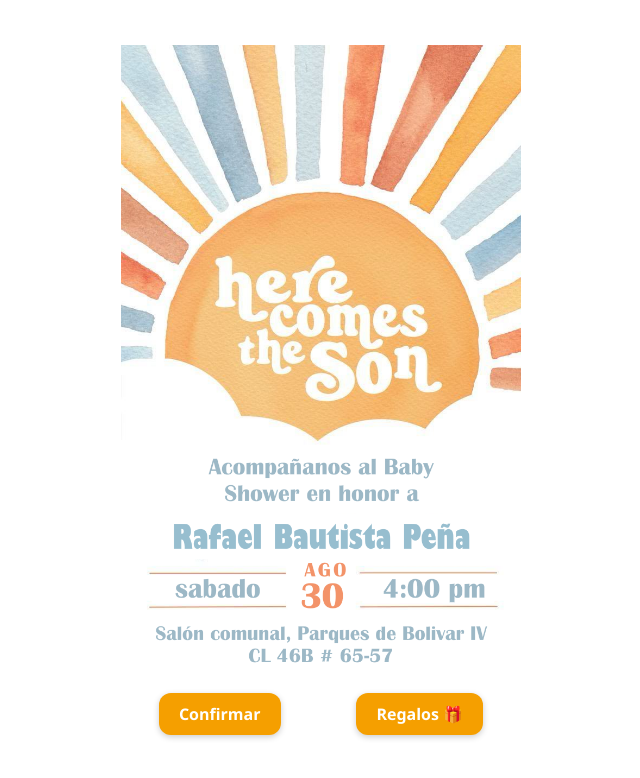
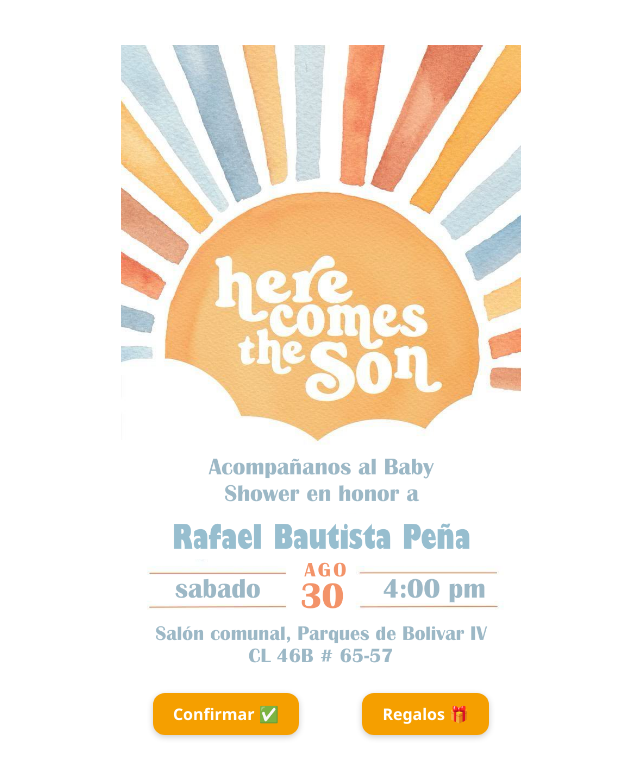
Before and after one commit to BautistaLRafa/invitacion, a plain HTML site: page index.html in a window 1280 px wide. Shown: the whole page, without its empty margins (319-959 px from the left). Drawn offline with Linux system fonts and the light colour scheme.

Commit message:
Update index.html

```diff
--- a/index.html
+++ b/index.html
@@ -50,7 +50,7 @@
   <div class="container">
     <img src="invitacion2.png" alt="Invitación Baby Shower" class="invitation-img">
     <div class="buttons">
-      <a href="https://example.com/confirmar" target="_blank">Confirmar</a>
+      <a href="https://example.com/confirmar" target="_blank">Confirmar ✅</a>
       <a href="https://example.com/lista-regalos" target="_blank">Regalos 🎁</a>
     </div>
   </div>
```
